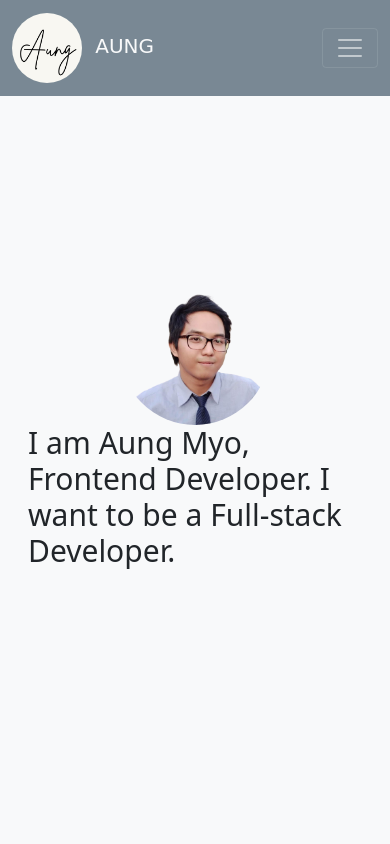
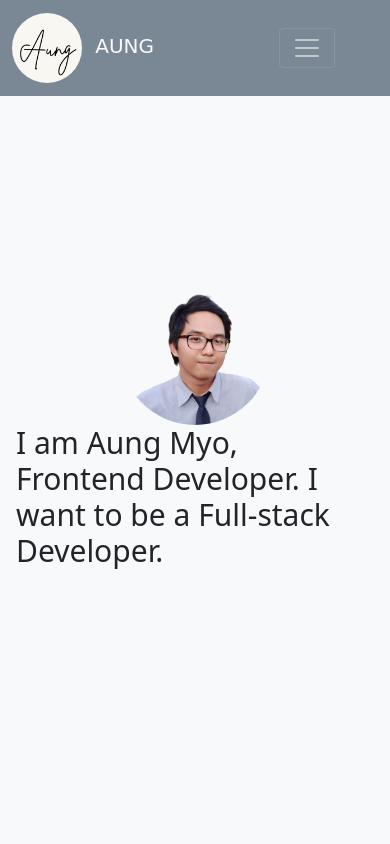
Before and after one commit to AungMyo-genius/myprofilev2, a plain HTML site: page index.html in a window 390 px wide. Shown: the top 844 px of the page. Drawn offline with nearby package versions, Linux system fonts and the light colour scheme.

Commit message:
fix_responsive

```diff
--- a/css/style.css
+++ b/css/style.css
@@ -99,6 +99,9 @@
 
     .profiletexts{
         font-size: 30px;
+    }
+    .navbar .container{
+        padding-right:55px;
     }
 }
 
--- a/index.html
+++ b/index.html
@@ -17,11 +17,11 @@
     <!-- custom css1 -->
     <link rel="stylesheet" href="css/style.css">
 </head>
-    <body class="bg-light container-fluid mx-auto">
+    <body class="bg-light">
 
     <!-- START NAVBAR -->
     <nav class="navbar navbar-expand-md navbar-dark fixed-top" id="change">
-        <div class="container mx-auto px-sm-5 ">
+        <div class="container mx-auto">
             <a href="" class="navbar-brand">
                 <img src="img/brandlight.png" alt="" class="" id="brand-img">
                 <span class="text-uppercase text-light ms-2">Aung</span>
```
